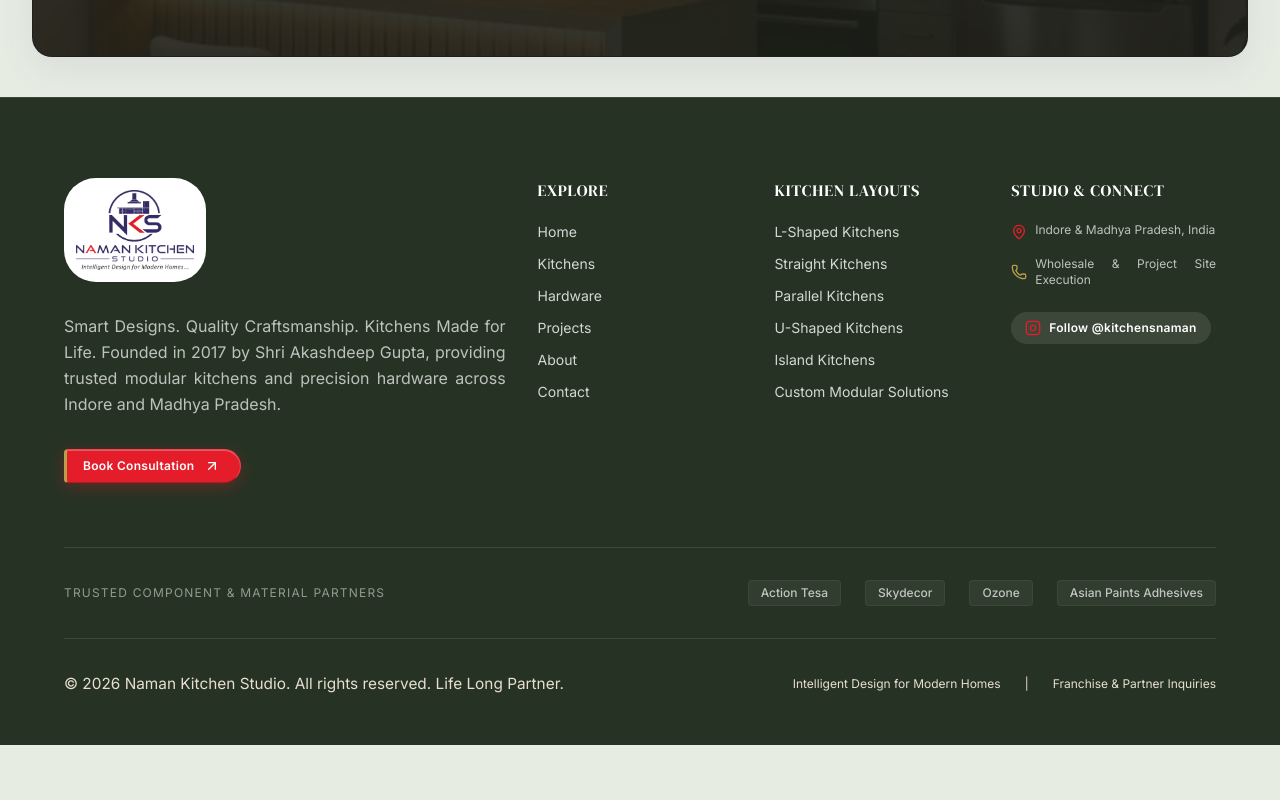
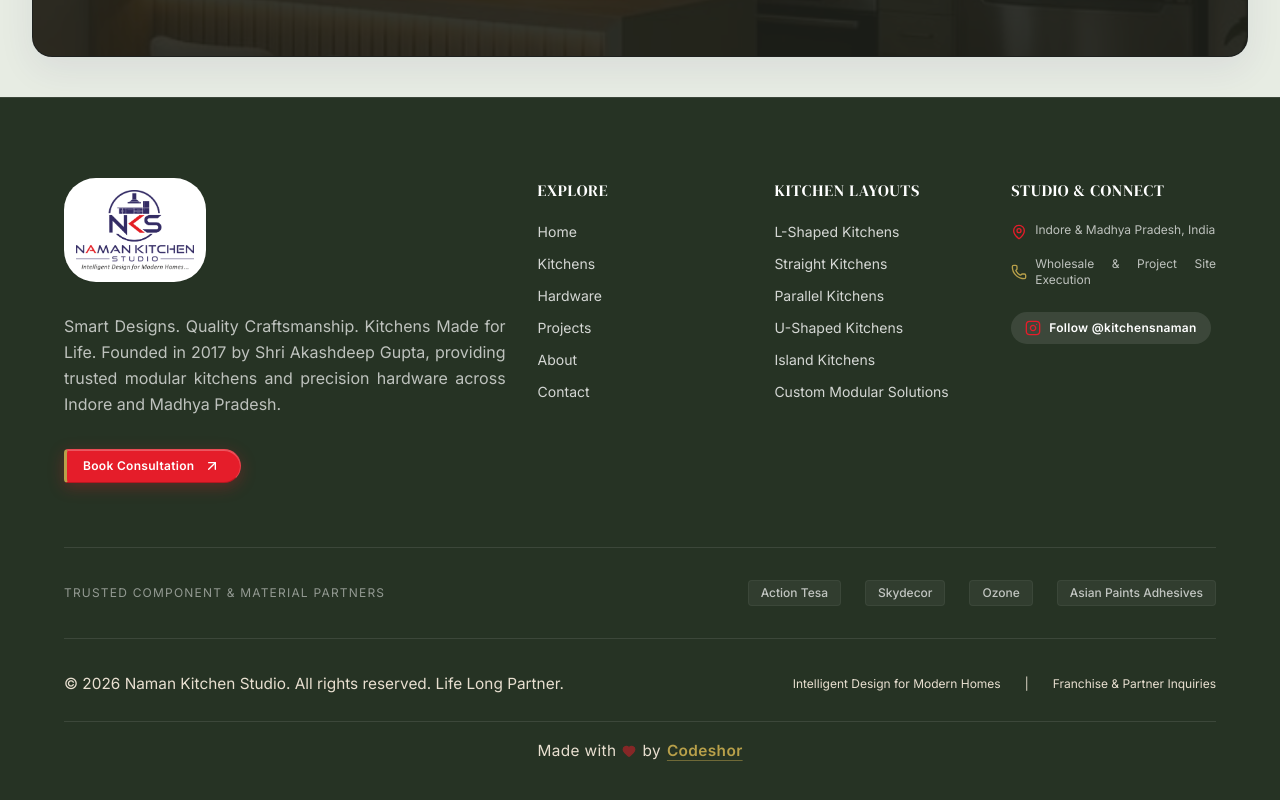
Before and after one commit to Agrawal-Rajat/naman-kitchen, a React (Vite) app: page / in a window 1280 px wide. Shown: the part 6813-7613 px from the top of the page. Before the commit the page ends 7558 px from the top, so only its background shows below. Built offline with nearby package versions, Linux system fonts and the light colour scheme.

Commit message:
feat: codeshor link added

```diff
--- a/src/components/layout/Footer.jsx
+++ b/src/components/layout/Footer.jsx
@@ -1,6 +1,6 @@
 import React from 'react';
 import { Link } from 'react-router-dom';
-import { MapPin, ShieldCheck, HeartHandshake, Phone, ArrowUpRight } from 'lucide-react';
+import { MapPin, ShieldCheck, HeartHandshake, Phone, ArrowUpRight, Heart } from 'lucide-react';
 import { InstagramIcon as Instagram } from '../common/Icons';
 import { navItems } from '../../data/navigation';
 import Button from '../common/Button';
@@ -141,6 +141,23 @@
             </Link>
           </div>
         </div>
+
+        {/* Made with love by Codeshor */}
+        <div className="pt-4 mt-6 border-t border-white/10 text-center text-xs text-white/70">
+          <p className="flex items-center justify-center gap-1.5 font-normal tracking-wide" style={{ color: '#E8DFD0' }}>
+            <span>Made with</span>
+            <Heart className="w-3.5 h-3.5 text-[var(--color-naman-red)] fill-[var(--color-naman-red)] inline-block animate-pulse" />
+            <span>by</span>
+            <a
+              href="https://www.codeshor.com"
+              target="_blank"
+              rel="noopener noreferrer"
+              className="font-semibold text-[var(--color-brass)] hover:text-white transition-colors underline decoration-[var(--color-brass)]/50 underline-offset-4 hover:decoration-white"
+            >
+              Codeshor
+            </a>
+          </p>
+        </div>
       </div>
     </footer>
   );
--- a/src/pages/Home/FeaturedProjects.jsx
+++ b/src/pages/Home/FeaturedProjects.jsx
@@ -15,7 +15,11 @@
         <div className="flex flex-col md:flex-row md:items-end justify-between mb-12">
           <SectionHeading
             eyebrow="Crafted in Indore & MP"
-            title="Real Homes. Delivered Excellence."
+            title={
+              <>
+                Real Homes.<br className="block sm:hidden" /> Delivered Excellence.
+              </>
+            }
             subtitle="Explore our completed kitchen installations across Vijay Nagar, Palasia, AB Road, and surrounding regions. Smooth pull-out drawer showcases with real site images."
             align="left"
             className="mb-0"
```
